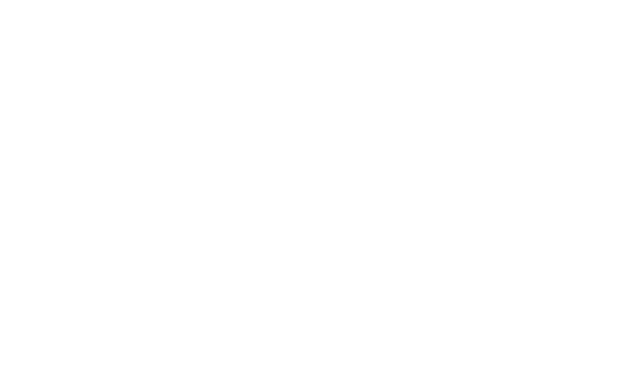
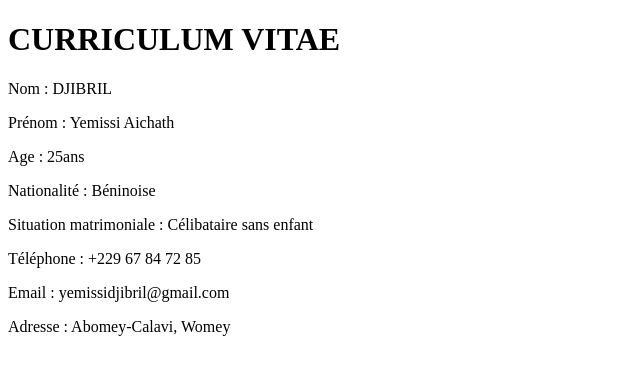
Before and after one commit to AichathDJIBRIL/git-mon-cv, a plain HTML site: page index.html in a window 1280 px wide. Shown: the whole page, without its empty margins (0-640 px from the left). Drawn offline with Linux system fonts and the light colour scheme.

Commit message:
mise en place de la section titre

```diff
--- a/index.html
+++ b/index.html
@@ -9,5 +9,16 @@
 </head>
 <body>
 
+    <!-- titre   -->
+    <h1>CURRICULUM VITAE</h1>
+    <p>Nom : DJIBRIL</p>
+    <p>Prénom : Yemissi Aichath</p>
+    <p>Age : 25ans</p>
+    <p>Nationalité : Béninoise</p>
+    <p>Situation matrimoniale : Célibataire sans enfant</p>
+    <p>Téléphone : +229 67 84 72 85</p>
+    <p>Email : yemissidjibril@gmail.com</p>
+    <p>Adresse : Abomey-Calavi, Womey</p>
+
 </body>
 </html>
```
